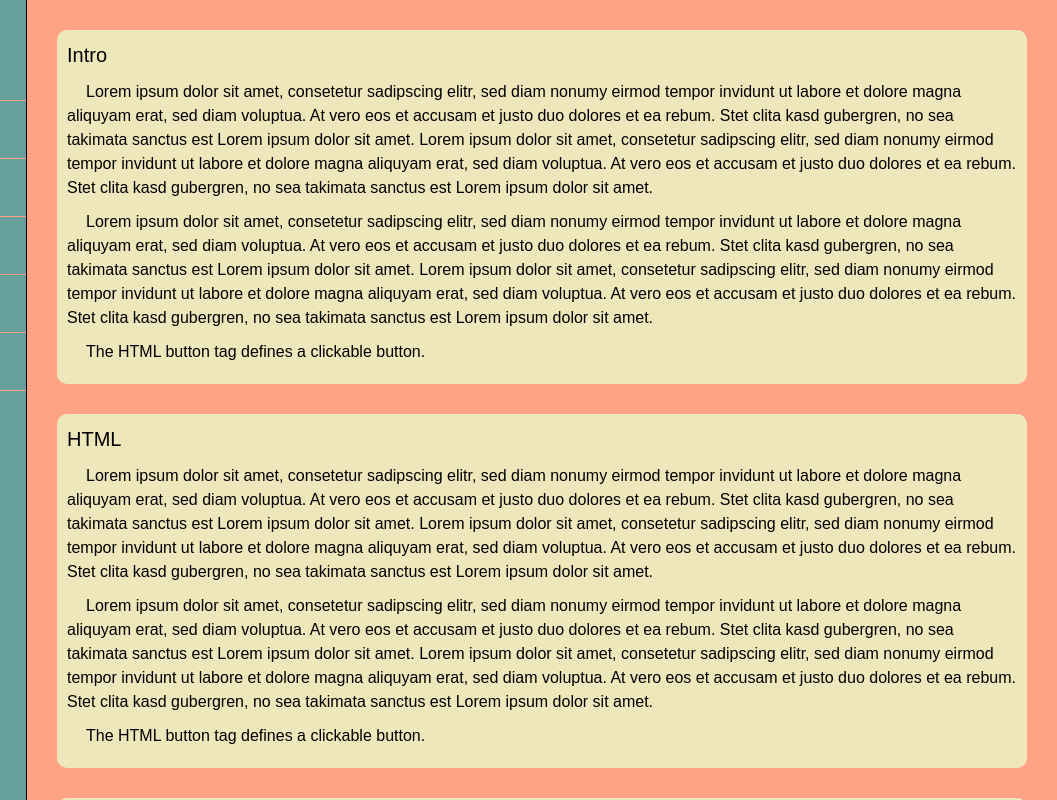
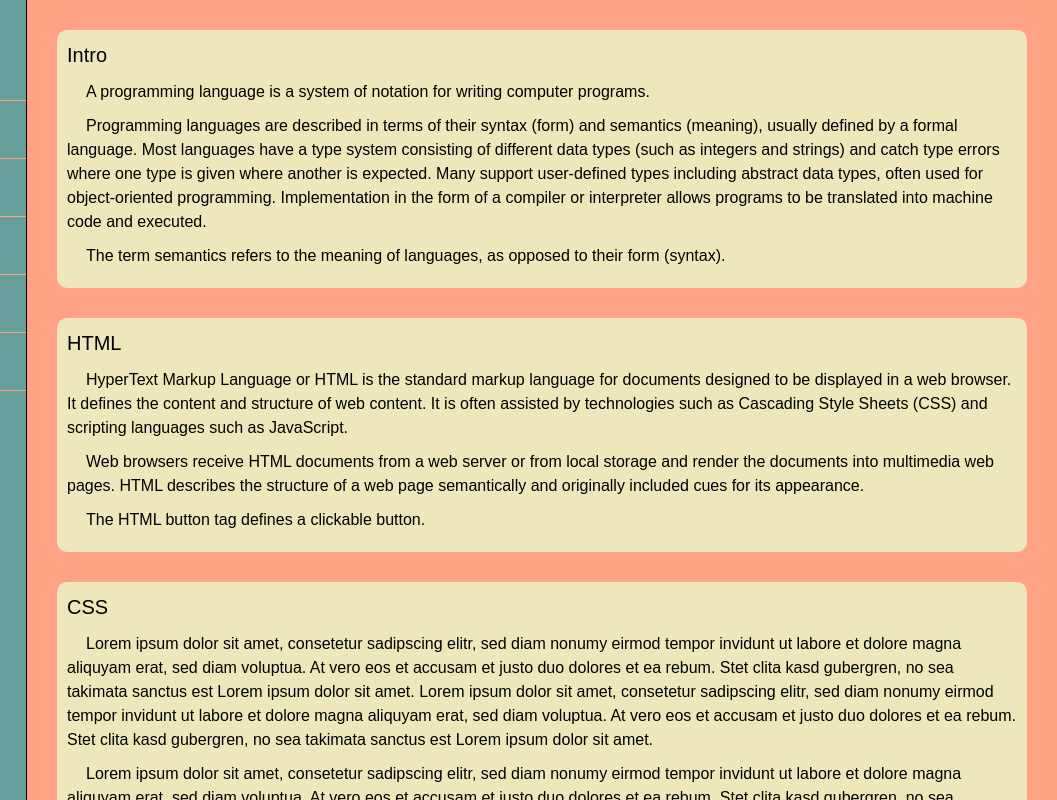
Before and after one commit to cipcon/documentation_page, a plain HTML site: page index.html in a window 1280 px wide. Shown: the full height of the page, 223-1280 px from the left. Drawn offline with Linux system fonts and the light colour scheme.

Commit message:
Update text

```diff
--- a/index.html
+++ b/index.html
@@ -29,14 +29,14 @@
     <main id="main-doc">
       <section class="main_section" id="intro">
         <header>Intro</header>
-        <p>Lorem ipsum dolor sit amet, consetetur sadipscing elitr, sed diam nonumy eirmod tempor invidunt ut labore et dolore magna aliquyam erat, sed diam voluptua. At vero eos et accusam et justo duo dolores et ea rebum. Stet clita kasd gubergren, no sea takimata sanctus est Lorem ipsum dolor sit amet. Lorem ipsum dolor sit amet, consetetur sadipscing elitr, sed diam nonumy eirmod tempor invidunt ut labore et dolore magna aliquyam erat, sed diam voluptua. At vero eos et accusam et justo duo dolores et ea rebum. Stet clita kasd gubergren, no sea takimata sanctus est Lorem ipsum dolor sit amet.</p>
-        <p>Lorem ipsum dolor sit amet, consetetur sadipscing elitr, sed diam nonumy eirmod tempor invidunt ut labore et dolore magna aliquyam erat, sed diam voluptua. At vero eos et accusam et justo duo dolores et ea rebum. Stet clita kasd gubergren, no sea takimata sanctus est Lorem ipsum dolor sit amet. Lorem ipsum dolor sit amet, consetetur sadipscing elitr, sed diam nonumy eirmod tempor invidunt ut labore et dolore magna aliquyam erat, sed diam voluptua. At vero eos et accusam et justo duo dolores et ea rebum. Stet clita kasd gubergren, no sea takimata sanctus est Lorem ipsum dolor sit amet.</p>
-        <p>The HTML <code>button</code> tag defines a clickable button.</p>
+        <p>A programming language is a system of notation for writing computer programs.</p>
+        <p>Programming languages are described in terms of their syntax (form) and semantics (meaning), usually defined by a formal language. Most languages have a type system consisting of different data types (such as integers and strings) and catch type errors where one type is given where another is expected. Many support user-defined types including abstract data types, often used for object-oriented programming. Implementation in the form of a compiler or interpreter allows programs to be translated into machine code and executed.</p>
+        <p>The term semantics refers to the meaning of languages, as opposed to their form (syntax).</p>
       </section>
       <section class="main_section" id="html">
         <header>HTML</header>
-        <p>Lorem ipsum dolor sit amet, consetetur sadipscing elitr, sed diam nonumy eirmod tempor invidunt ut labore et dolore magna aliquyam erat, sed diam voluptua. At vero eos et accusam et justo duo dolores et ea rebum. Stet clita kasd gubergren, no sea takimata sanctus est Lorem ipsum dolor sit amet. Lorem ipsum dolor sit amet, consetetur sadipscing elitr, sed diam nonumy eirmod tempor invidunt ut labore et dolore magna aliquyam erat, sed diam voluptua. At vero eos et accusam et justo duo dolores et ea rebum. Stet clita kasd gubergren, no sea takimata sanctus est Lorem ipsum dolor sit amet.</p>
-        <p>Lorem ipsum dolor sit amet, consetetur sadipscing elitr, sed diam nonumy eirmod tempor invidunt ut labore et dolore magna aliquyam erat, sed diam voluptua. At vero eos et accusam et justo duo dolores et ea rebum. Stet clita kasd gubergren, no sea takimata sanctus est Lorem ipsum dolor sit amet. Lorem ipsum dolor sit amet, consetetur sadipscing elitr, sed diam nonumy eirmod tempor invidunt ut labore et dolore magna aliquyam erat, sed diam voluptua. At vero eos et accusam et justo duo dolores et ea rebum. Stet clita kasd gubergren, no sea takimata sanctus est Lorem ipsum dolor sit amet.</p>
+        <p>HyperText Markup Language or HTML is the standard markup language for documents designed to be displayed in a web browser. It defines the content and structure of web content. It is often assisted by technologies such as Cascading Style Sheets (CSS) and scripting languages such as JavaScript.</p>
+        <p>Web browsers receive HTML documents from a web server or from local storage and render the documents into multimedia web pages. HTML describes the structure of a web page semantically and originally included cues for its appearance.</p>
         <p>The HTML <code>button</code> tag defines a clickable button.</p>
       </section>
       <section class="main_section" id="css">
```
